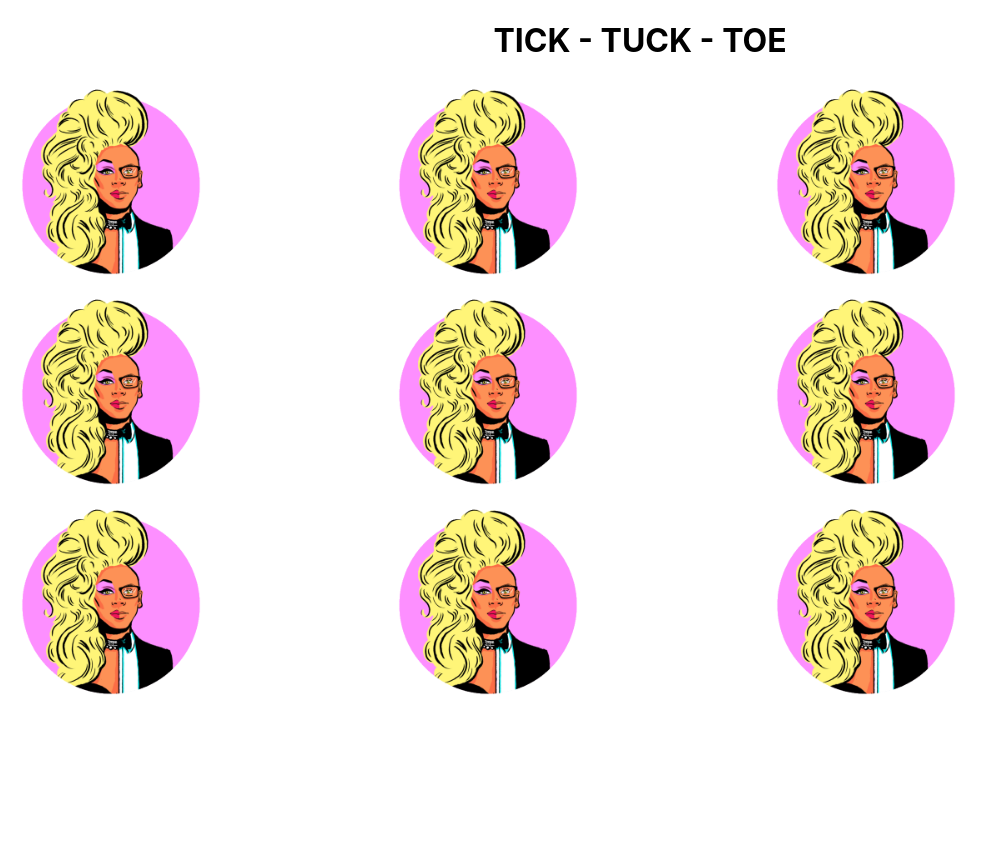
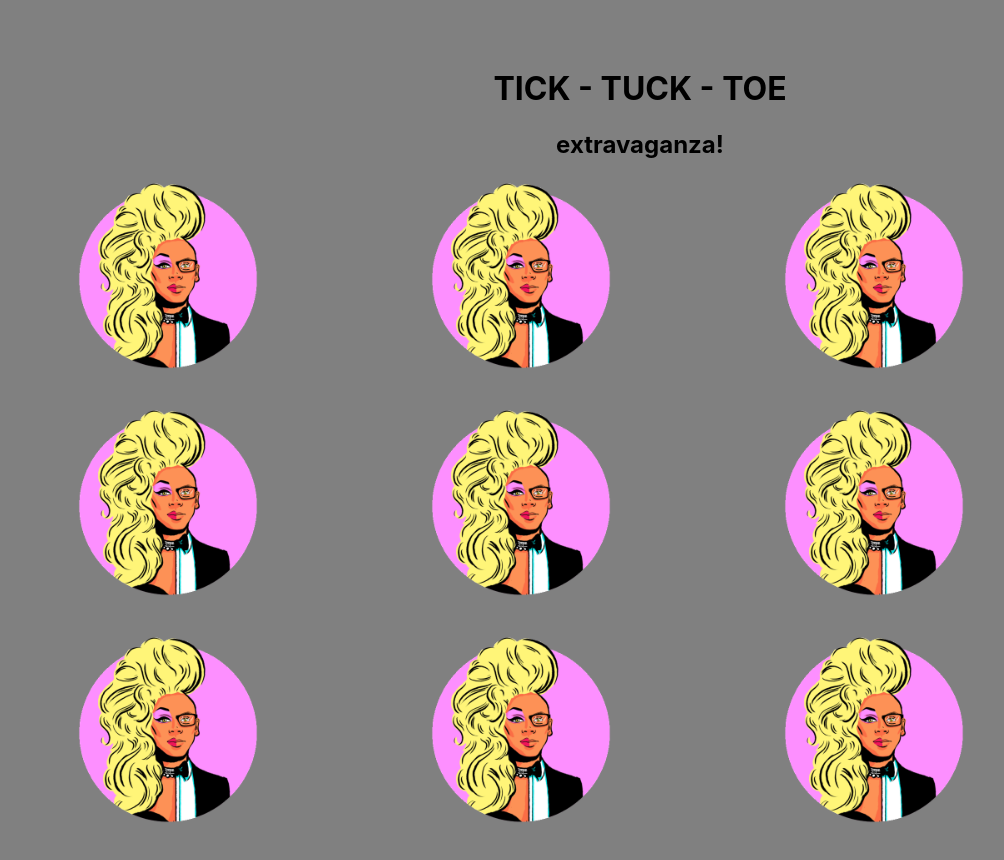
Before and after one commit to Ionajane/tic_tuck_toe, a React (Create React App) app: page / in a window 1280 px wide. Shown: the top 860 px of the page, without its empty margins (0-1004 px from the left). Before the commit the page ends 800 px from the top, so only its background shows below. Built offline with nearby package versions, Linux system fonts and the light colour scheme.

Commit message:
added more CSS

```diff
--- a/src/containers/BoardContainer.js
+++ b/src/containers/BoardContainer.js
@@ -46,10 +46,11 @@ class BoardContainer extends Component {
 
   render() {
     return(
-      <>
+      <div className="board-container">
         <h1>TICK - TUCK - TOE</h1>
+        <h2>extravaganza!</h2>
         <SquareGrid data={this.state.squares} handleSquareClick={this.handleSquareClick}/>
-      </>
+      </div>
     )
   }
 }
--- a/src/index.css
+++ b/src/index.css
@@ -1,12 +1,24 @@
+
+
 body {
   margin: 10;
   padding: 0;
   font-family: -apple-system, BlinkMacSystemFont, "Segoe UI", "Roboto", "Oxygen",
     "Ubuntu", "Cantarell", "Fira Sans", "Droid Sans", "Helvetica Neue",
     sans-serif;
+    background-color: grey;
 }
 
 h1 {
+  text-align: center;
+}
+
+h2 {
+
+}
+
+.board-container {
+  padding: 40px;
   text-align: center;
 }
 
@@ -14,5 +26,6 @@ h1 {
   display: grid;
   grid-template-columns: 30% 30% 30%;
   grid-template-rows: 35% 35% 35%;
-  padding: 3px;
+  grid-gap: 10px;
+  margin: 20px;
 }
```
